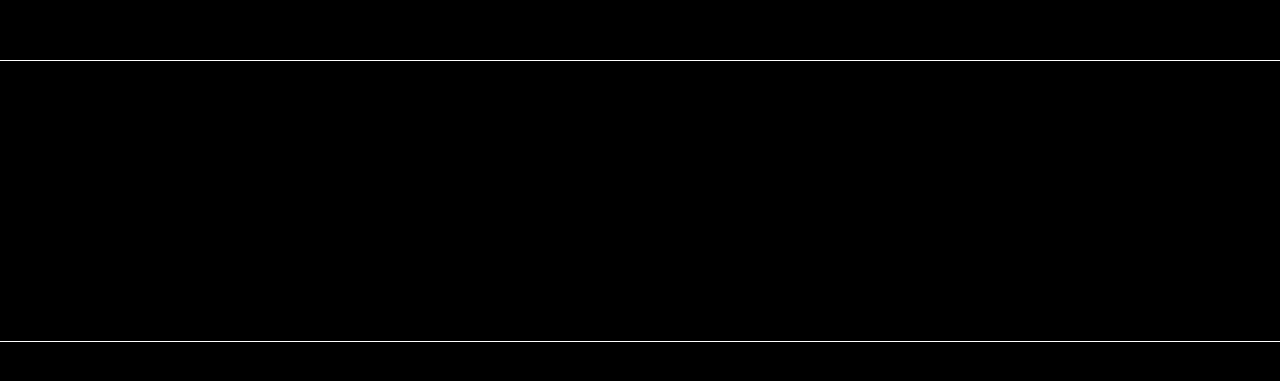
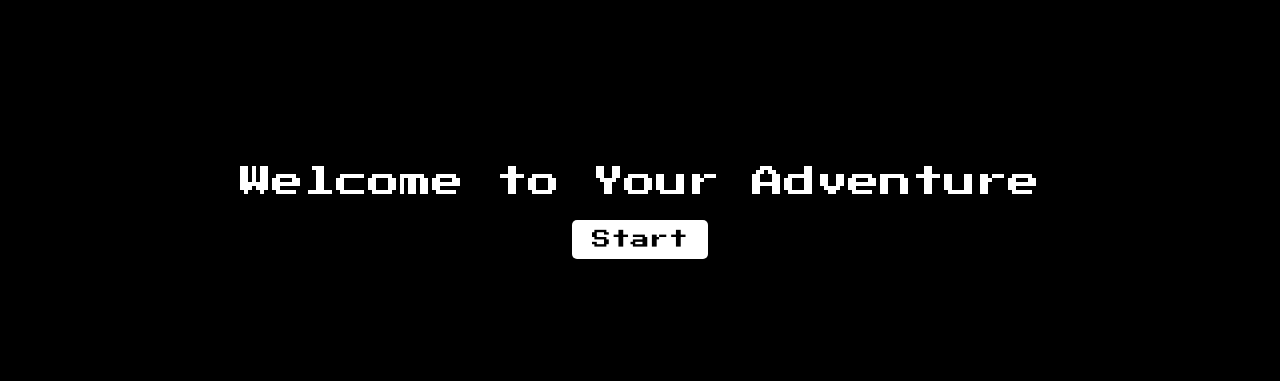
Before and after one commit to rrao4/TartanHacks, a React (Vite) app: page / in a window 1280 px wide. Shown: the part 199-580 px from the top of the page. Built offline with nearby package versions, Linux system fonts and the light colour scheme; no server answers.

Commit message:
Welcome screen

```diff
--- a/src/App.css
+++ b/src/App.css
@@ -57,3 +57,29 @@
 .terminal-content {
   width: 100%;
 }
+
+.welcome-screen {
+  display: flex;
+  flex-direction: column;
+  justify-content: center;
+  align-items: center;
+  height: 100vh;
+  width: 100vw;
+  background-color: black;
+  color: white;
+}
+
+.welcome-screen h1 {
+  font-size: 2em;
+  margin-bottom: 20px;
+}
+
+.welcome-screen button {
+  padding: 10px 20px;
+  font-size: 1.2em;
+  cursor: pointer;
+  background-color: white;
+  color: black;
+  border: none;
+  border-radius: 5px;
+}
--- a/src/App.jsx
+++ b/src/App.jsx
@@ -5,6 +5,7 @@
   const [userInput, setUserInput] = useState('');
   const [displayedText, setDisplayedText] = useState(''); // Only show the latest response
   const [loading, setLoading] = useState(false); // Loading state while waiting for AI response
+  const [showWelcome, setShowWelcome] = useState(true); // State to manage welcome screen
 
   useEffect(() => {
     // Start a new game when the app loads
@@ -55,8 +56,19 @@
     }
   };
 
+  const handleStartClick = () => {
+    setShowWelcome(false); // Hide welcome screen and show main content
+  };
+
   return (
     <div className="container">
+      {showWelcome ? (
+        <div className="welcome-screen">
+          <h1>Welcome to Your Adventure</h1>
+          <button onClick={handleStartClick}>Start</button>
+        </div>
+      ) : (
+        <>
           <div className="box image-box">
             {/* Image will be placed here */}
           </div>
@@ -75,6 +87,8 @@
               autoFocus
             ></div>
           </div>
+        </>
+      )}
     </div>
   );
 };
```
Lines whose indentation alone changed are shown as unchanged.
